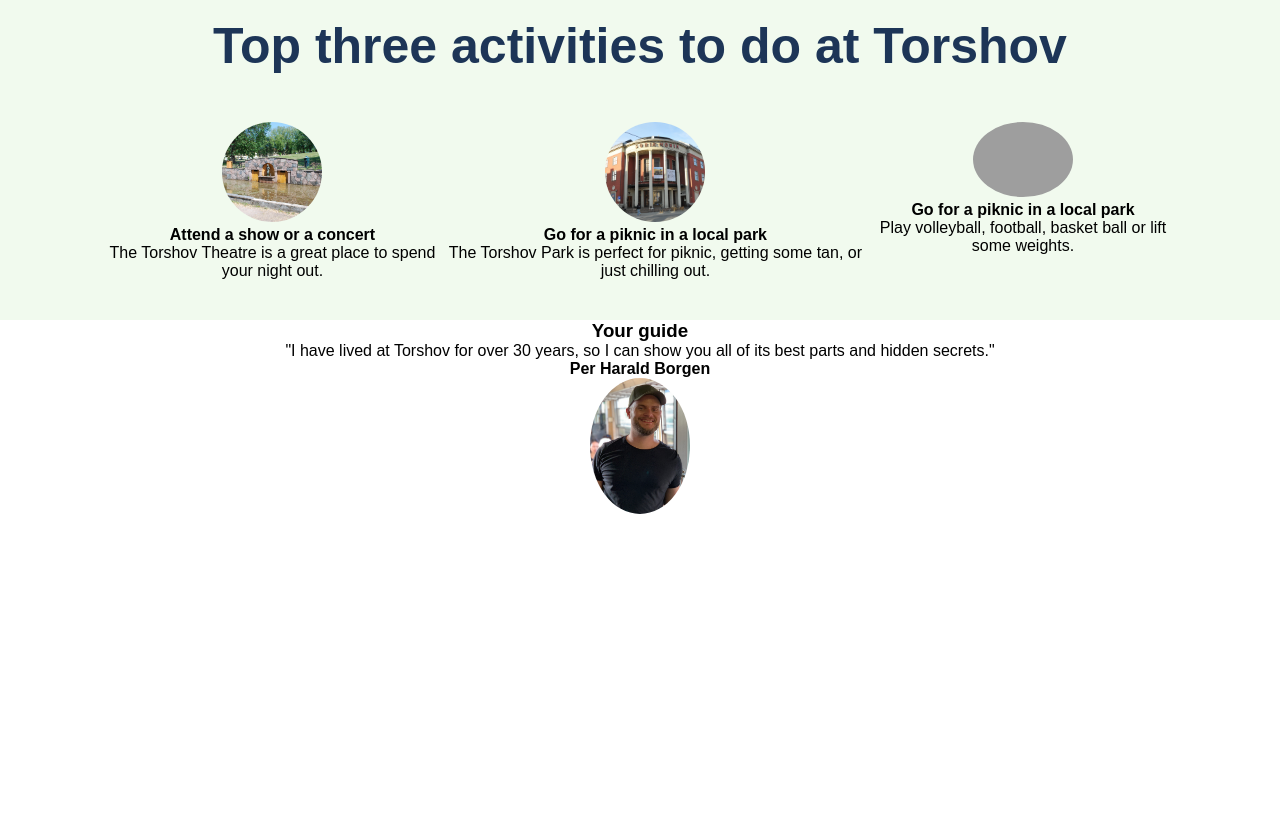
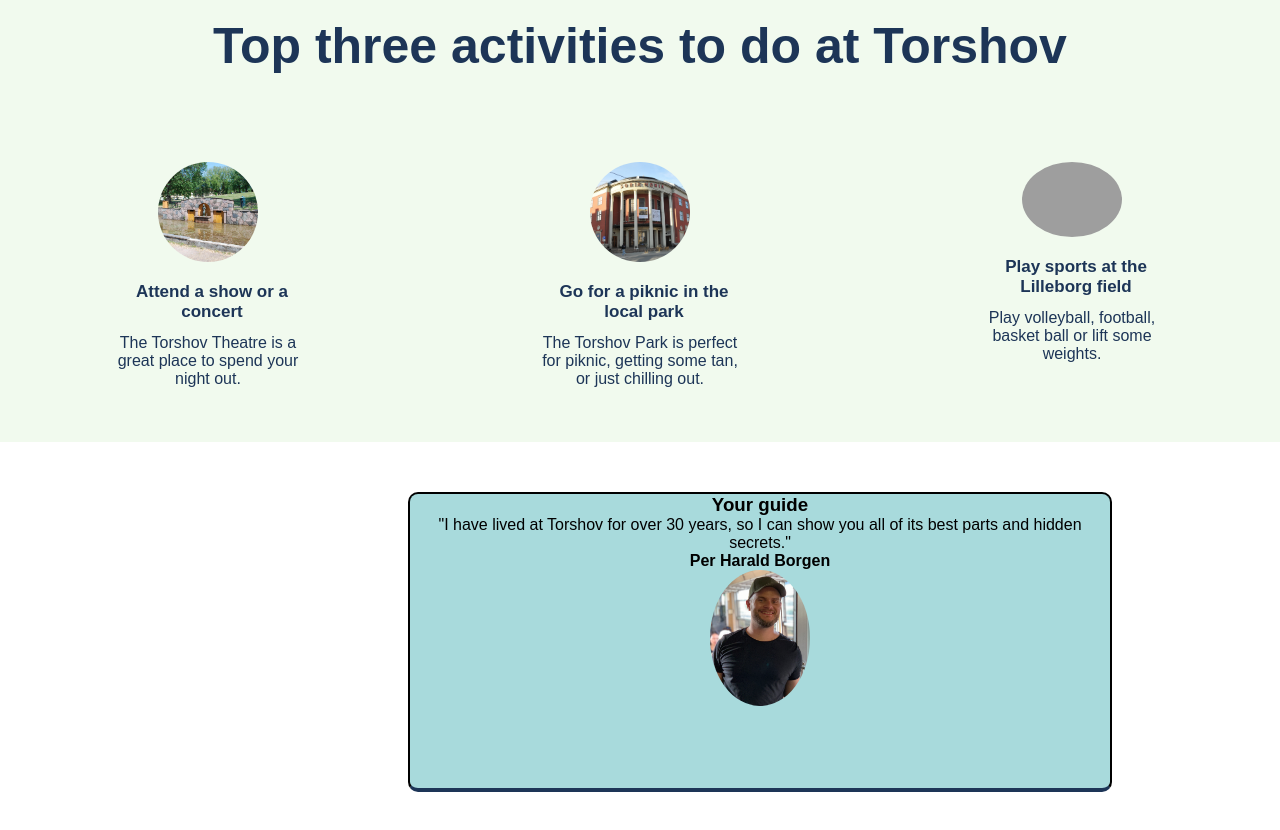
Before and after one commit to mpumi-moale/hometown, a plain HTML site: page index.html in a window 1280 px wide. Shown: the part 820-1650 px from the top of the page. Before the commit the page ends 1338 px from the top, so only its background shows below. Drawn offline with Linux system fonts and the light colour scheme; grey boxes are pictures that could not be loaded.

```diff
--- a/index.html
+++ b/index.html
@@ -25,20 +25,20 @@
 
                 <div class="activity">
                     <img src="images/park.jpg">
-                    <h4>Attend a show or a concert</h4>
-                    <p>The Torshov Theatre is a great place to spend your night out.</p>
+                    <h4 class="activity-title">Attend a show or a concert</h4>
+                    <p class="activity-paragraph">The Torshov Theatre is a great place to spend your night out.</p>
                 </div>
 
                 <div class="activity">
                     <img src="images/theatre.jpg">
-                        <h4>Go for a piknic in a local park</h4>
-                        <p>The Torshov Park is perfect for piknic, getting some tan, or just chilling out.</p>
+                        <h4 class="activity-title">Go for a piknic in the local park</h4>
+                        <p class="activity-paragraph">The Torshov Park is perfect for piknic, getting some tan, or just chilling out.</p>
                 </div>
 
                 <div class="activity">
                     <img src="images/sports.jpg">
-                    <h4>Go for a piknic in a local park</h4>
-                    <p>Play volleyball, football, basket ball or lift some weights.</p>
+                    <h4 class="activity-title">Play sports at the Lilleborg field</h4>
+                    <p class="activity-paragraph">Play volleyball, football, basket ball or lift some weights.</p>
                 </div>
         </div>
 
@@ -46,10 +46,13 @@
 
      <!-- GUIDE SECTION -->
       <div id="guide">
-        <h3>Your guide</h3>
+        <div class="guid-container">
+            <h3>Your guide</h3>
             <p>"I have lived at Torshov for over 30 years, so I can show you all of its best parts and hidden secrets."</p>
             <h4>Per Harald Borgen</h4>
             <img src="images/per.jpg">
+        </div>
+
       </div>
 
 </body>
--- a/style.css
+++ b/style.css
@@ -87,3 +87,52 @@ img {
     align-items: start;
     padding-top: 50px;
 }
+
+.activity {
+    width: 200px;
+    height: 200px;
+    padding: 40px 8px;
+}
+
+.activity-title {
+    width: 180px;
+    height: 32px;
+    font-family: inherit;
+    font-weight: 700px;
+    font-size: 17px ;
+    color: #1D3557;
+    padding-left: 14px;
+    padding-top: 16px;
+
+}
+
+.activity-paragraph {
+    width: 200px;
+    height: 50px;
+    font-family: inherit;
+    font-weight: 700px;
+    font-size: 16px;
+    color: #1D3557;
+    padding-top: 20px;
+
+}
+
+#guide {
+    width: 720px;
+    height: 400px;
+    background-color: #FFFFFF;
+    padding-left: 400px;
+
+}
+
+.guid-container {
+    width: 700px;
+    height: 294px;
+    margin-top: 50px;
+    margin-left: auto;
+    margin-right: auto;
+    background: #A8DADC;
+    border: 2px solid black;
+    border-radius: 10px;
+    border-bottom: 4px solid #1D3557;
+}
```
